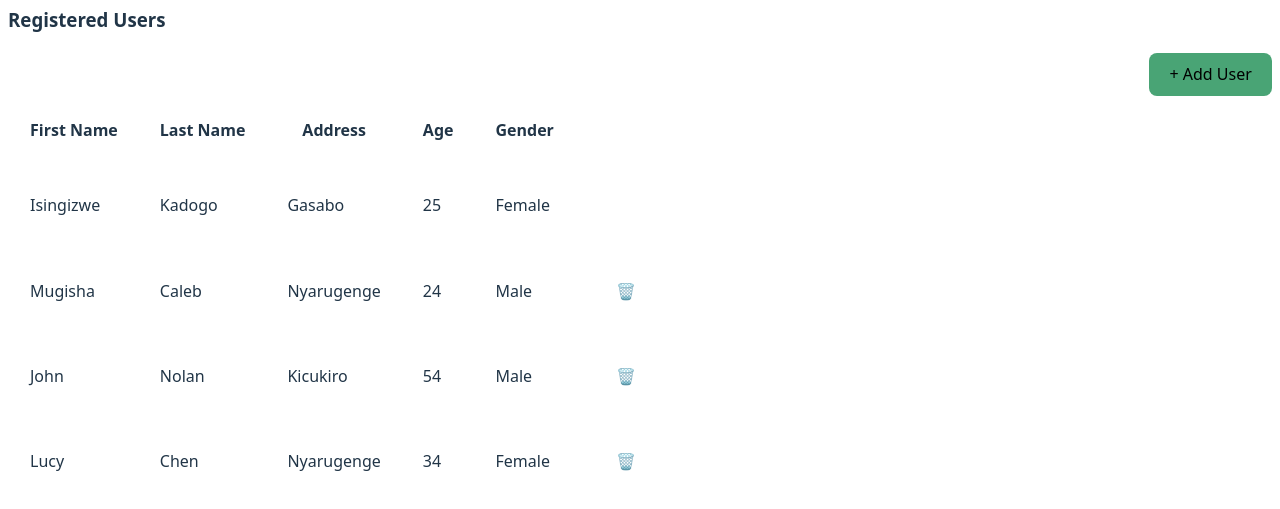
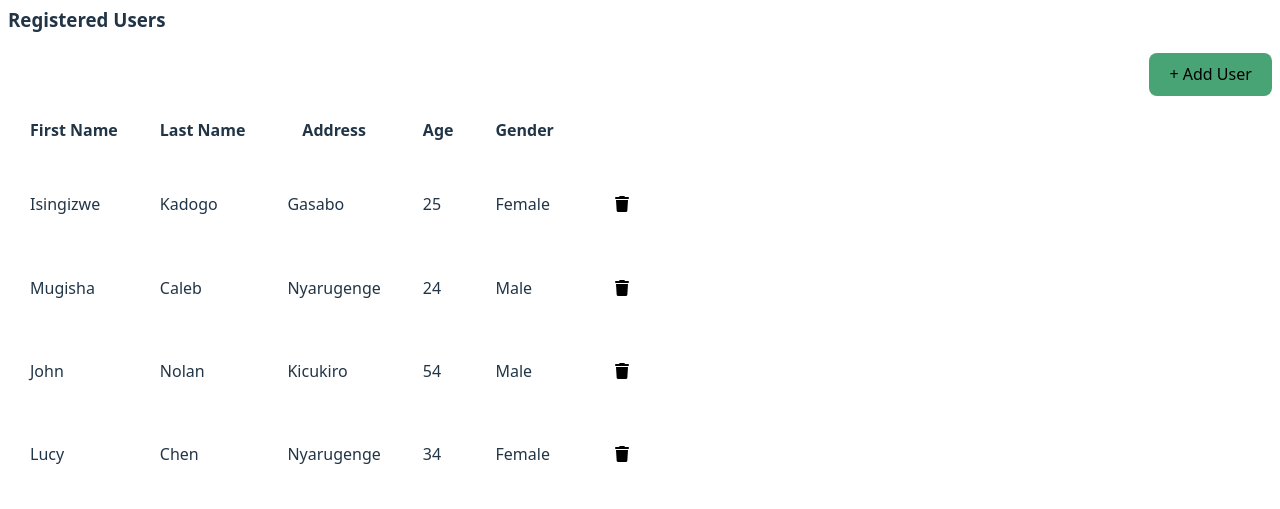
Before and after one commit to milkakeza/userRegistration, a website built with Vite: page index.html in a window 1280 px wide. Shown: the part 119-628 px from the top of the page. Built offline with nearby package versions, Linux system fonts and the light colour scheme.

Commit message:
ft: add delete button

```diff
--- a/index.html
+++ b/index.html
@@ -4,6 +4,9 @@
     <meta charset="UTF-8" />
     <link rel="icon" type="image/svg+xml" href="/vite.svg" />
     <link rel="stylesheet" href="src/style.css">
+    <link
+    rel="stylesheet"
+    href="https://cdnjs.cloudflare.com/ajax/libs/font-awesome/6.5.0/css/all.min.css">
     <meta name="viewport" content="width=device-width, initial-scale=1.0" />
     <title>User Registration</title>
   </head>
@@ -31,10 +34,7 @@
           <td>25</td>
           <td>Female</td>
           <td>
-            <button class="deleteButton" onclick="deleteUser"><svg xmlns="http://www.w3.org/2000/svg" viewBox="0 0 24 24" fill="currentColor" class="size-6">
-  <path fill-rule="evenodd" d="M16.5 4.478v.227a48.816 48.816 0 0 1 3.878.512.75.75 0 1 1-.256 1.478l-.209-.035-1.005 13.07a3 3 0 0 1-2.991 2.77H8.084a3 3 0 0 1-2.991-2.77L4.087 6.66l-.209.035a.75.75 0 0 1-.256-1.478A48.567 48.567 0 0 1 7.5 4.705v-.227c0-1.564 1.213-2.9 2.816-2.951a52.662 52.662 0 0 1 3.369 0c1.603.051 2.815 1.387 2.815 2.951Zm-6.136-1.452a51.196 51.196 0 0 1 3.273 0C14.39 3.05 15 3.684 15 4.478v.113a49.488 49.488 0 0 0-6 0v-.113c0-.794.609-1.428 1.364-1.452Zm-.355 5.945a.75.75 0 1 0-1.5.058l.347 9a.75.75 0 1 0 1.499-.058l-.346-9Zm5.48.058a.75.75 0 1 0-1.498-.058l-.347 9a.75.75 0 0 0 1.5.058l.345-9Z" clip-rule="evenodd" />
-</svg>
-</button>
+            <button class="deleteBtn"><i class="fas fa-trash"></i></button>
           </td>
         </tr>
 
@@ -45,7 +45,7 @@
           <td>24</td>
           <td>Male</td>
           <td>
-            <button class="deleteButton" onclick="deleteUser">🗑️</button>
+            <button class="deleteBtn"><i class="fas fa-trash"></i></button>
           </td>
         </tr>
 
@@ -56,7 +56,7 @@
           <td>54</td>
           <td>Male</td>
           <td>
-            <button class="deleteButton" onclick="deleteUser">🗑️</button>
+            <button class="deleteBtn"><i class="fas fa-trash"></i></button>
           </td>
         </tr>
 
@@ -67,7 +67,7 @@
           <td>34</td>
           <td>Female</td>
           <td>
-            <button class="deleteButton" onclick="deleteUser">🗑️</button>
+            <button class="deleteBtn"><i class="fas fa-trash"></i></button>
           </td>
         </tr>
 
--- a/src/style.css
+++ b/src/style.css
@@ -88,13 +88,12 @@ th, td{
 .button-container {
   text-align: right;
 }
-.deleteButton {
-  background-color: white;
-}
-.deleteButton:hover {
-  border-color: #fefefe;
+.deleteBtn {
+  background-color: transparent;
+  border: none;
   cursor: pointer;
 }
+
 #user {
   display: flex;
   place-items: center;
```
